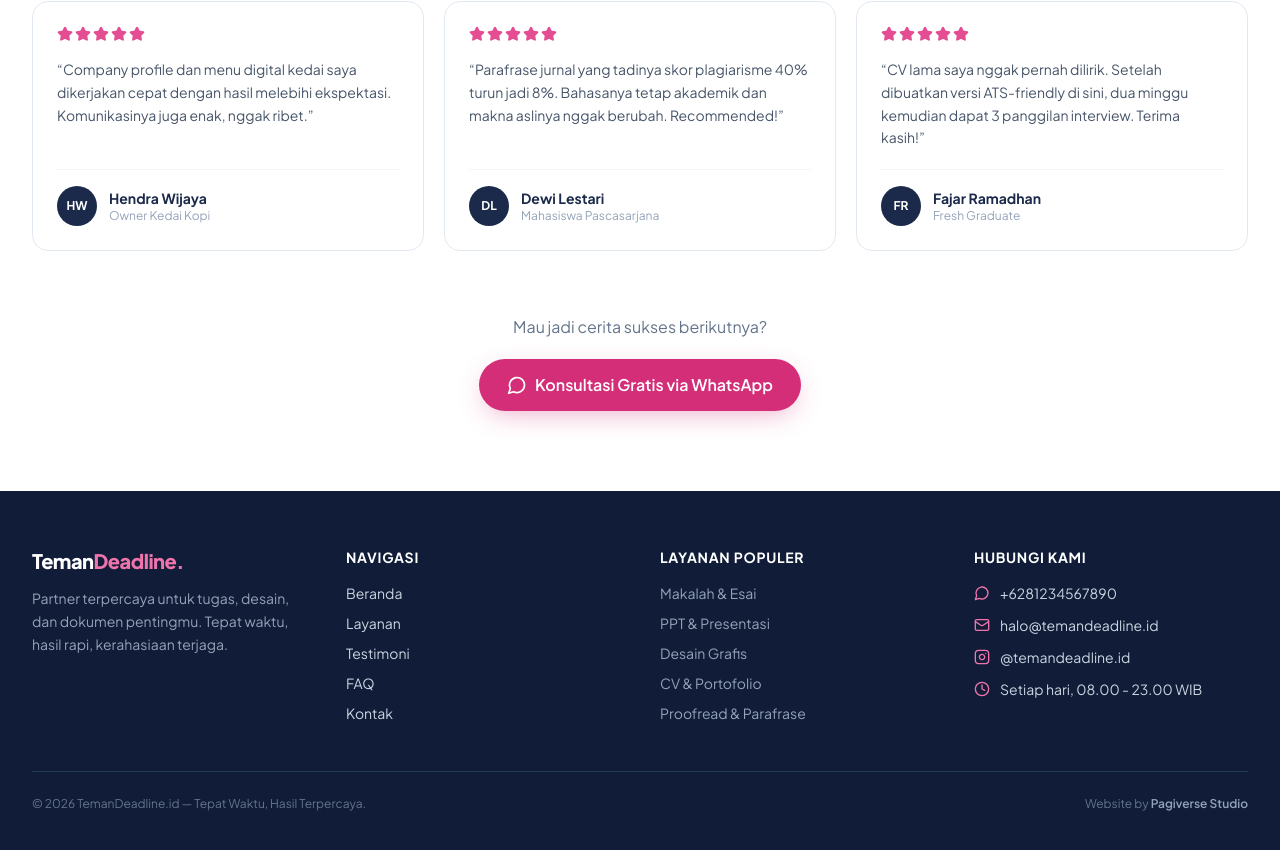
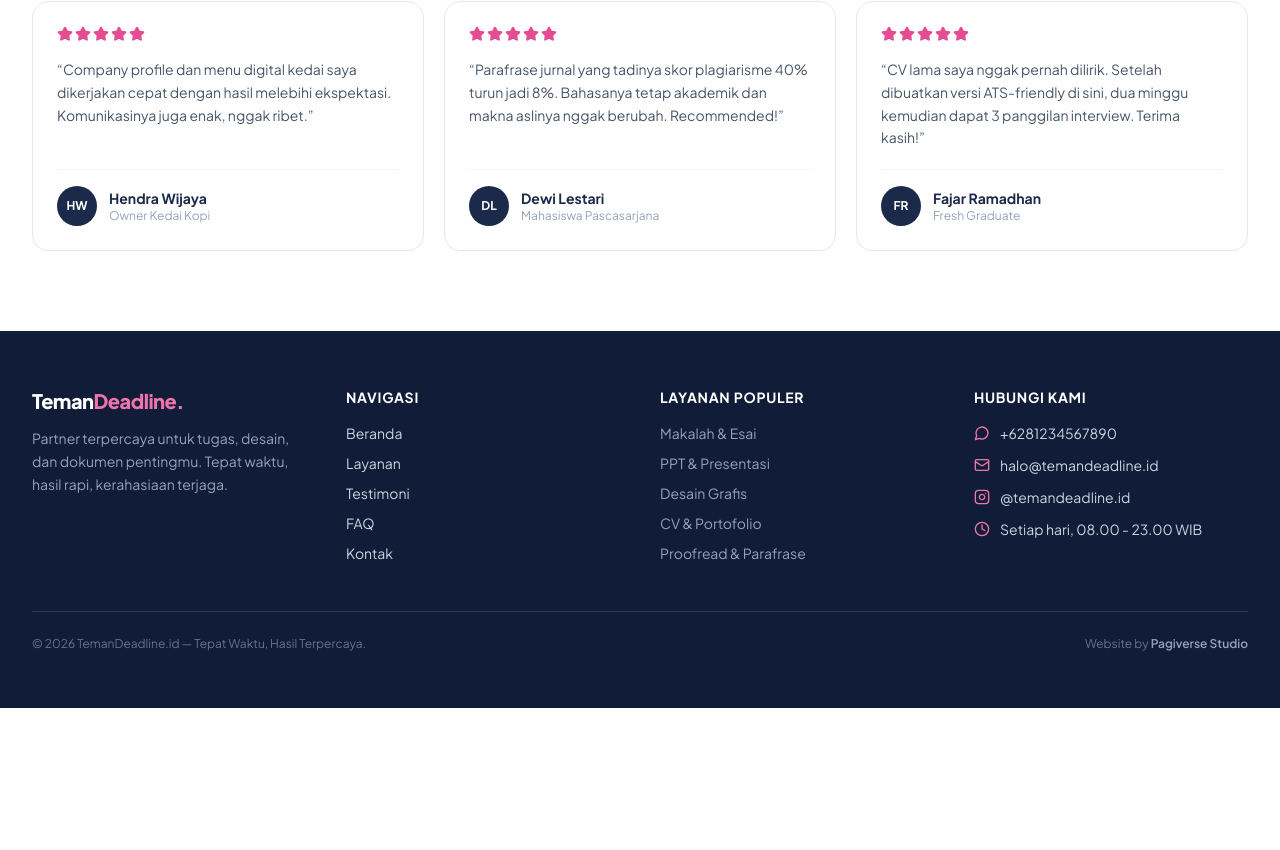
Before and after one commit to temandeadlineid-a11y/Temandeadline-project, a Next.js app: page /testimoni in a window 1280 px wide. Shown: the part 731-1581 px from the top of the page. After the commit the page ends 1439 px from the top, so only its background shows below. Built offline with nearby package versions, Linux system fonts and the light colour scheme; no server answers; the database is empty; a web font is replaced by a local one.

Commit message:
Remove the "Konsultasi Gratis via WhatsApp" CTA from Testimoni page
Cleans up the now-unused testimoniCtaText content key from the admin
editor and seed data too.

Co-Authored-By: Claude Sonnet 5 <noreply@anthropic.com>

```diff
--- a/src/app/(public)/testimoni/page.tsx
+++ b/src/app/(public)/testimoni/page.tsx
@@ -2,7 +2,6 @@ import type { Metadata } from "next";
 import { getContent, getTestimonials } from "@/lib/data";
 import { PageHero } from "@/components/public/PageHero";
 import { TestimonialCard } from "@/components/public/TestimonialCard";
-import { WhatsAppButton } from "@/components/public/WhatsAppButton";
 import { Reveal } from "@/components/public/Reveal";
 
 export const dynamic = "force-dynamic";
@@ -41,19 +40,6 @@ export default async function TestimoniPage() {
             </Reveal>
           ))}
         </div>
-
-        <Reveal>
-          <div className="mt-16 text-center">
-            <p className="text-slate-500">
-              {content.testimoniCtaText}
-            </p>
-            <div className="mt-5">
-              <WhatsAppButton
-                message={content.waMessage}
-              />
-            </div>
-          </div>
-        </Reveal>
       </section>
     </>
   );
--- a/src/components/admin/ContentEditor.tsx
+++ b/src/components/admin/ContentEditor.tsx
@@ -127,11 +127,6 @@ const pages: PageSection[] = [
           { key: "testimoniHeroAccent", label: "Judul Aksen (pink)" },
           { key: "testimoniHeroDesc", label: "Deskripsi", textarea: true },
         ],
-      },
-      {
-        title: "CTA Bawah",
-        desc: "Ajakan kecil di bagian bawah daftar testimoni.",
-        fields: [{ key: "testimoniCtaText", label: "Teks Ajakan" }],
       },
     ],
   },
--- a/src/lib/seed-data.ts
+++ b/src/lib/seed-data.ts
@@ -77,7 +77,6 @@ export const DEFAULT_CONTENT: Record<string, string> = {
   testimoniHeroAccent: "Janji",
   testimoniHeroDesc:
     "Kami biarkan klien yang bercerita. Berikut pengalaman mereka yang sudah mempercayakan tugasnya pada TemanDeadline.",
-  testimoniCtaText: "Mau jadi cerita sukses berikutnya?",
 
   // Halaman FAQ
   faqHeroEyebrow: "FAQ",
```
